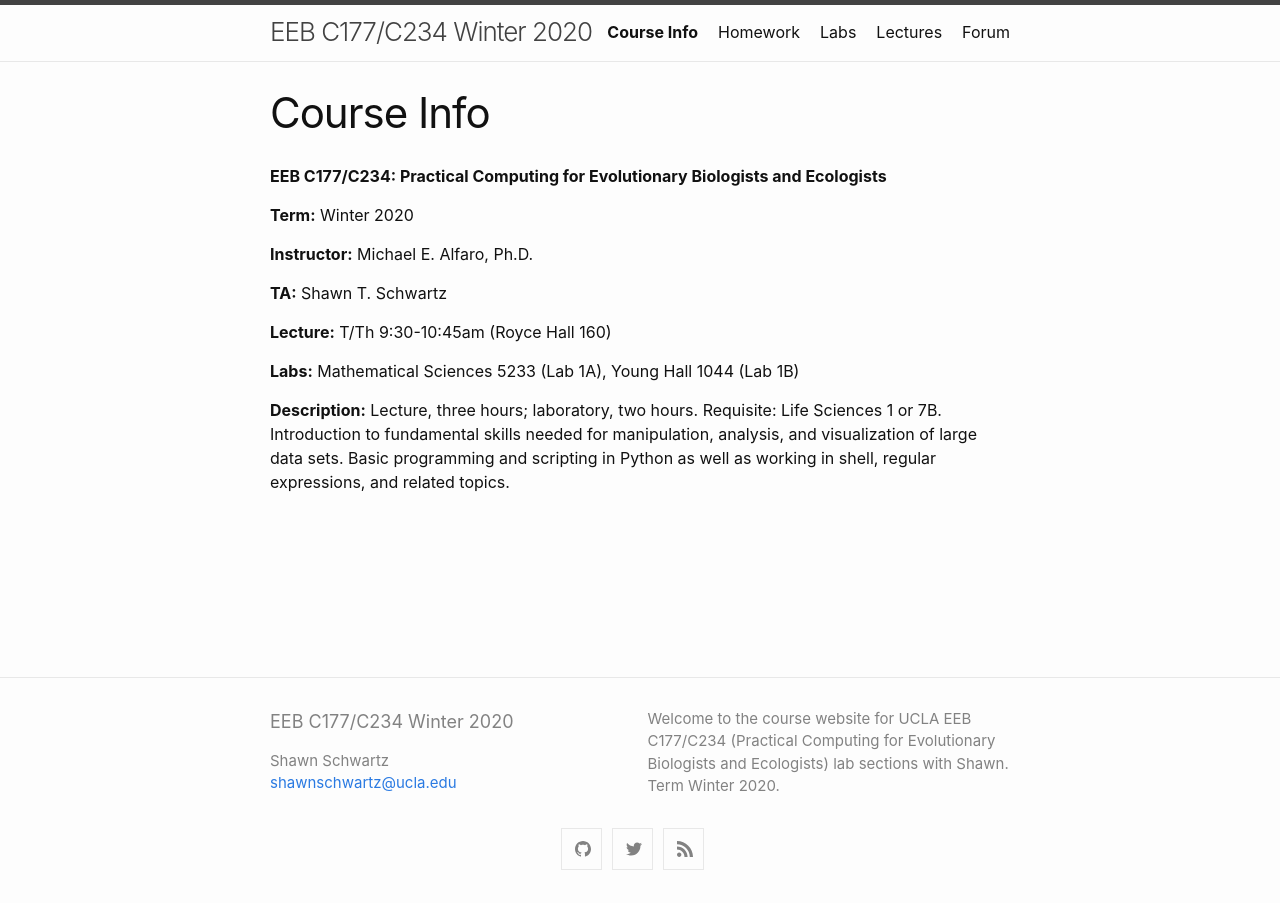
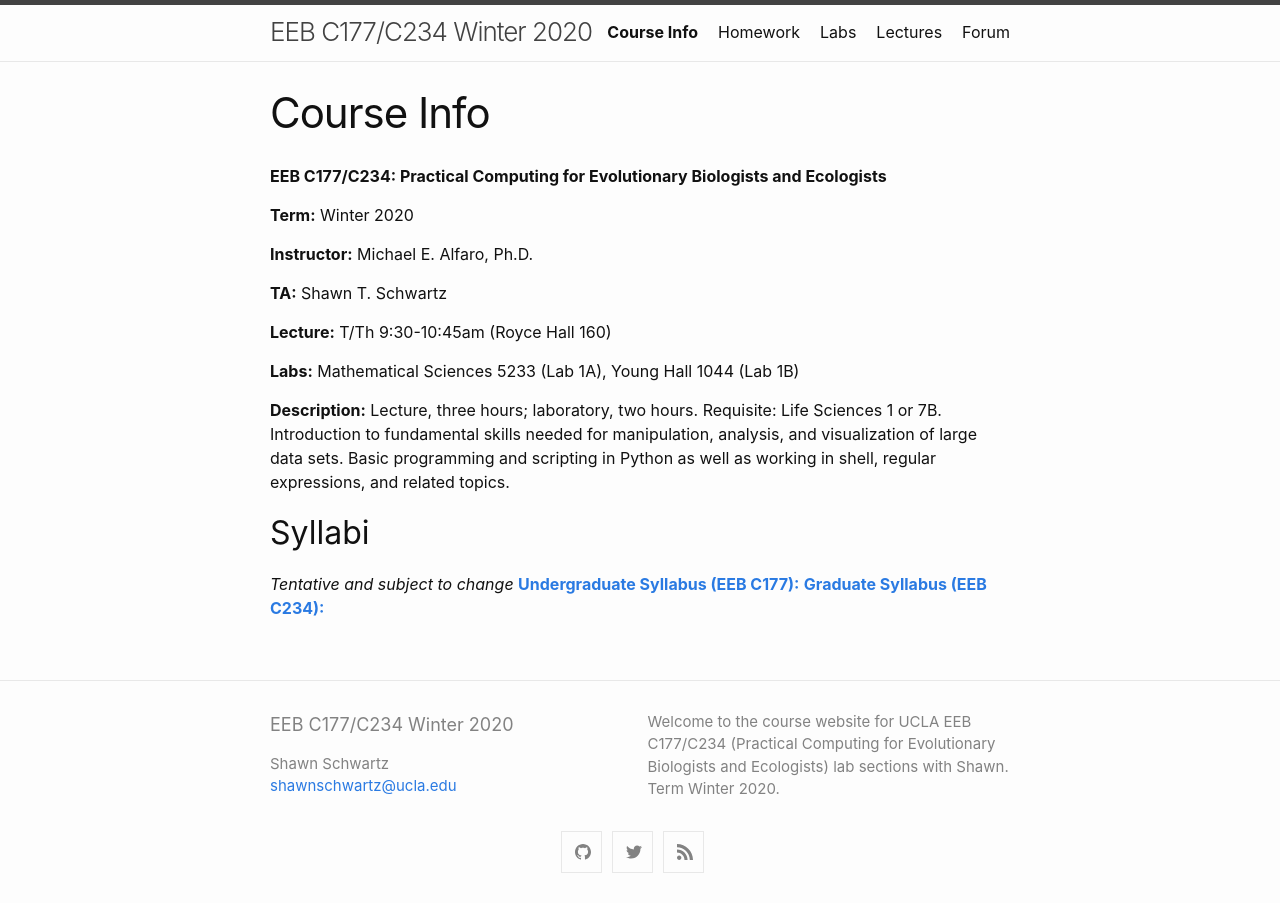
Before and after one commit to shawntschwartz/eeb-c177-w20, a Jekyll site: the page built from about.md, in a window 1280 px wide. Built offline with Jekyll 4.4.1, drawn with Linux system fonts in a browser that asks for light colours.

Commit message:
Updated course info to include undergrad and grad level syllabi

```diff
--- a/about.md
+++ b/about.md
@@ -17,3 +17,8 @@ permalink: /course-info/
 **Labs:** Mathematical Sciences 5233 (Lab 1A), Young Hall 1044 (Lab 1B)
 
 **Description:** Lecture, three hours; laboratory, two hours. Requisite: Life Sciences 1 or 7B. Introduction to fundamental skills needed for manipulation, analysis, and visualization of large data sets. Basic programming and scripting in Python as well as working in shell, regular expressions, and related topics.
+
+## Syllabi
+*Tentative and subject to change*
+[**Undergraduate Syllabus (EEB C177):**](https://shawntylerschwartz.github.io/eeb-c177-w20/assets/syllabus/EEBC177.pdf)
+[**Graduate Syllabus (EEB C234):**](https://shawntylerschwartz.github.io/eeb-c177-w20/assets/syllabus/EEBC234.pdf)
```
Also changed, not shown: 2 other files.
